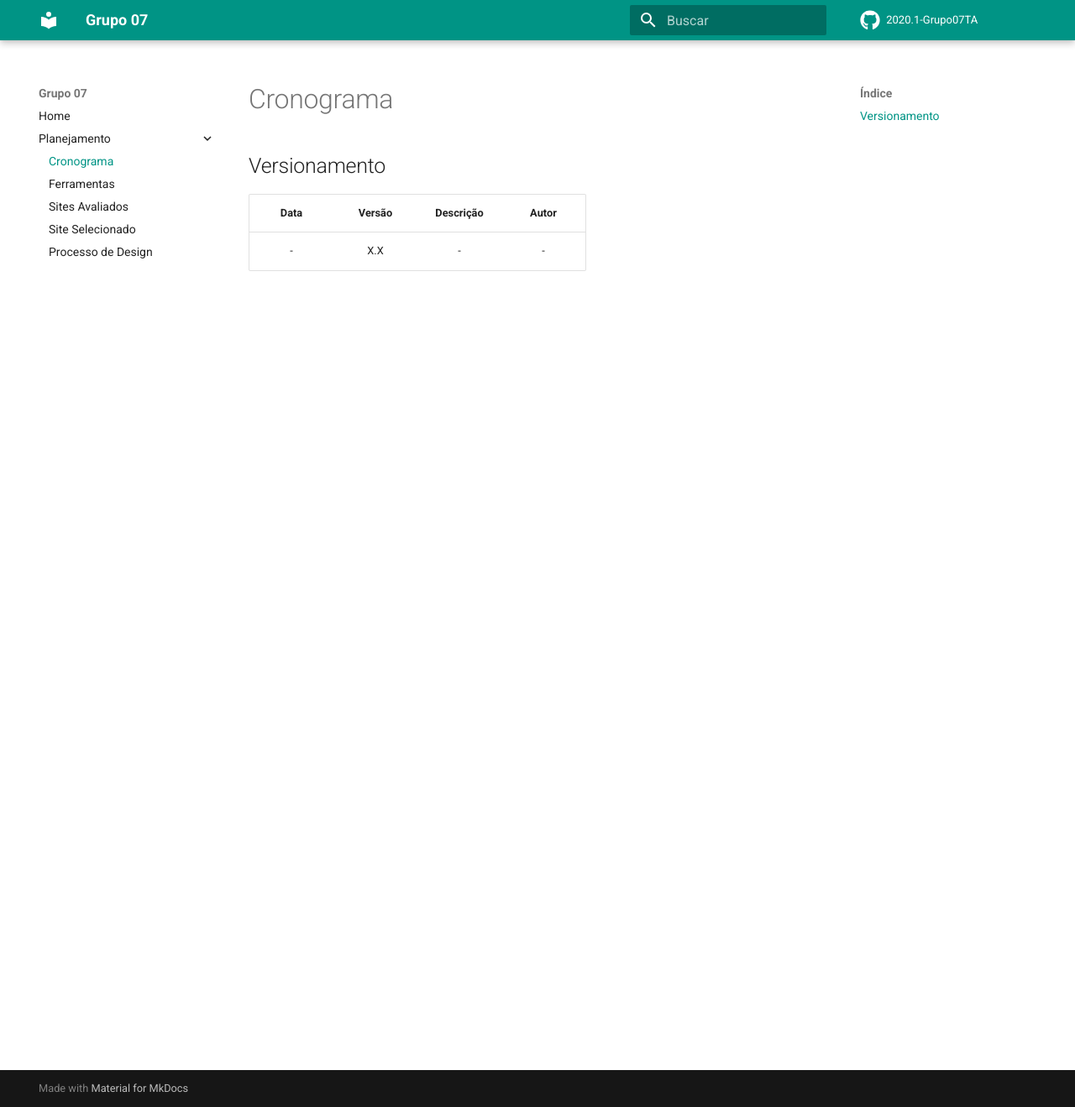
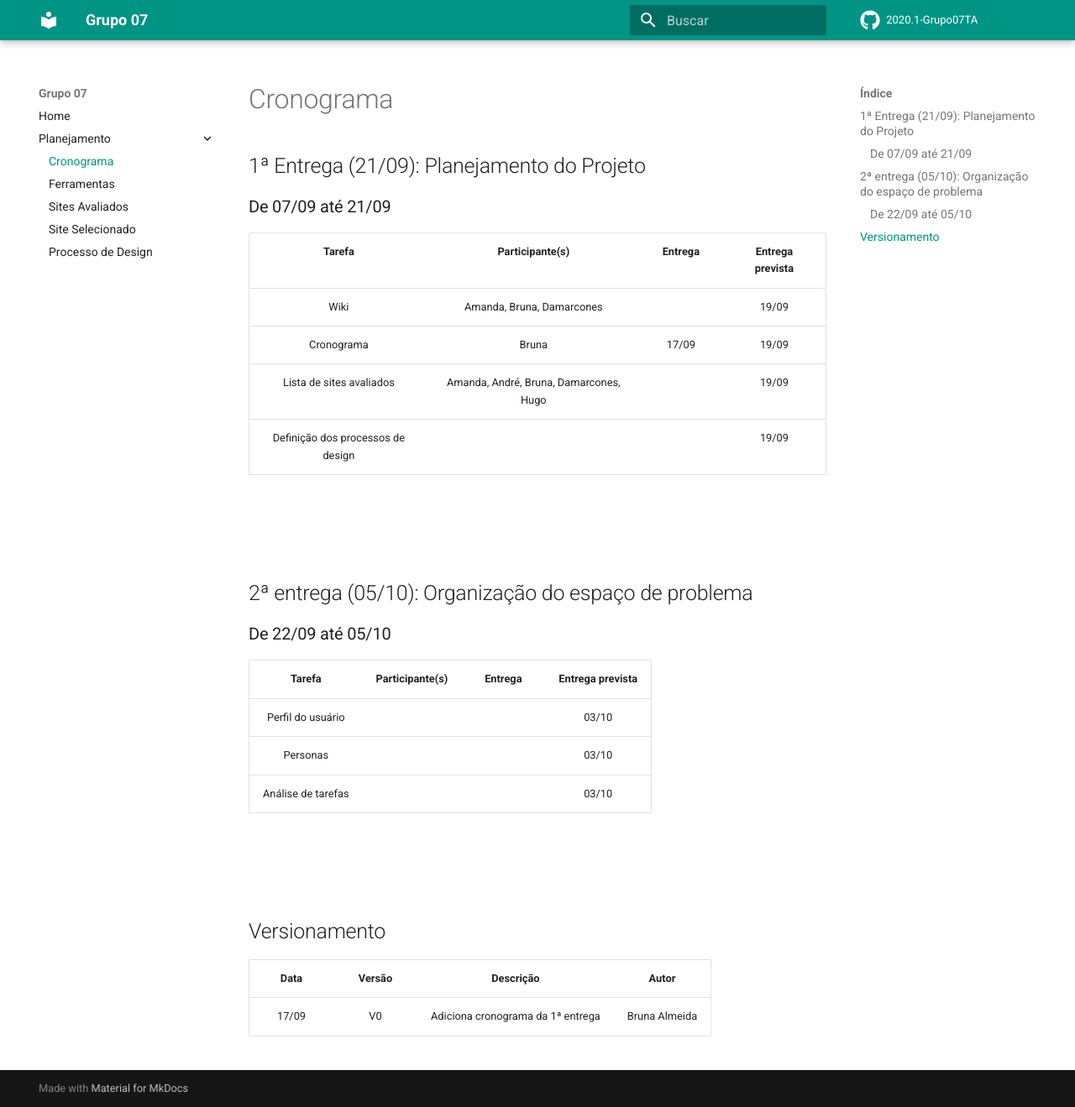
Before and after one commit to Interacao-Humano-Computador/2020.1-Prefeiturade-Aguas-Lindas-de-Goias, an MkDocs documentation site: the page built from docs/planejamento/cronograma.md, in a window 1280 px wide and 1319 px high. Shown: the whole window at 84% size. Built offline with MkDocs 1.6.1 and Material for MkDocs 9.7.7, drawn with Linux system fonts in a browser that asks for light colours; comment, search, counter and statistics services are not loaded.

Commit message:
Adiciona cronogroma da primeira entrega

```diff
--- a/docs/planejamento/cronograma.md
+++ b/docs/planejamento/cronograma.md
@@ -1,7 +1,28 @@
 # Cronograma
+
+## 1ª Entrega (21/09): Planejamento do Projeto
+### De 07/09 até 21/09
+|             Tarefa              |Participante(s)|Entrega|Entrega prevista|
+|:-------------------------------:|:-------------:|:-----:|:--------------:|
+| Wiki | Amanda, Bruna, Damarcones |  | 19/09 |
+| Cronograma | Bruna | 17/09 | 19/09
+|Lista de sites avaliados|Amanda, André, Bruna, Damarcones, Hugo |   | 19/09
+|Definição dos processos de design|  | |  19/09|
+
+<br> </br>
+
+## 2ª entrega (05/10): Organização do espaço de problema
+### De 22/09 até 05/10
+|Tarefa|Participante(s)|Entrega|Entrega prevista|
+|:----:|:-------------:|:-----:|:--------------:|
+|Perfil do usuário|||03/10|
+|Personas|||03/10|
+|Análise de tarefas|||03/10|
+
+<br> </br>
 
 ## Versionamento
 
-| Data | Versão | Descrição | Autor |
-|:----:|:----:|:---------:|:-----:|
-|-|X.X| - | - |
+| Data | Versão |           Descrição             |    Autor    |
+|:----:|:------:|:-------------------------------:|:-----------:|
+|17/09 |V0      |Adiciona cronograma da 1ª entrega|Bruna Almeida|
```
Also changed, not shown: docs/index.md (+2 -0 lines).
